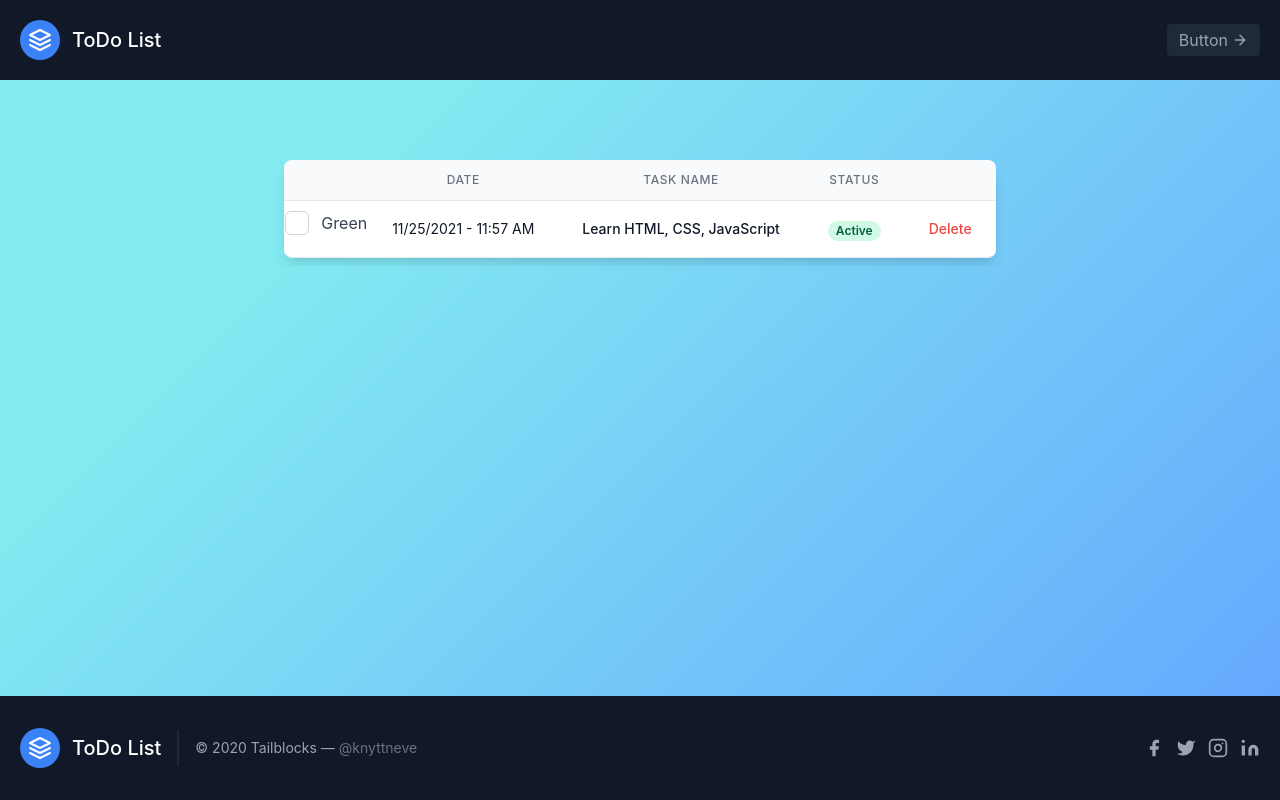
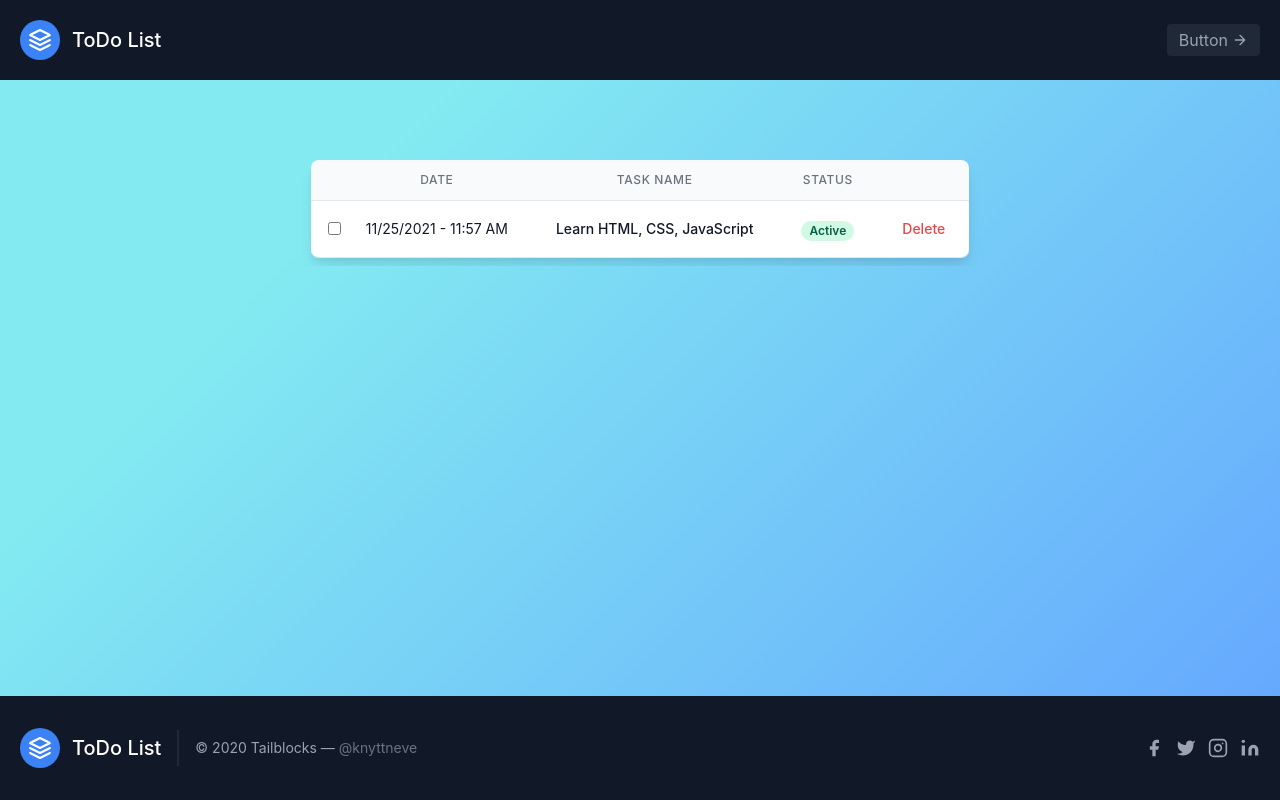
Before and after one commit to ryan-broguiere/To-Do-App, a React (Create React App) app: page / in a window 1280 px wide. Built offline with nearby package versions, Linux system fonts and the light colour scheme.

Commit message:
Update TodoForm.jsx

```diff
--- a/src/components/TodoForm.jsx
+++ b/src/components/TodoForm.jsx
@@ -33,13 +33,8 @@ const [input, setInput] = useState('')
             <tr>
             <td class="whitespace-nowrap">
                 <div class="flex items-center">
-                  <div>
-                  <label class="flex items-center space-x-3 mb-3">
-                <input type="checkbox" name="checked-demo" class="form-tick appearance-none bg-white bg-check h-6 w-6 border border-gray-300 rounded-md checked:bg-green-500 checked:border-transparent focus:outline-none"/>
-                    <span class="text-gray-700 dark:text-white font-normal">
-                        Green
-                    </span>
-                </label>
+                  <div class="pl-4">
+                  <input type="checkbox" class="form-checkbox" />
 
                   </div>
                 </div>
```
